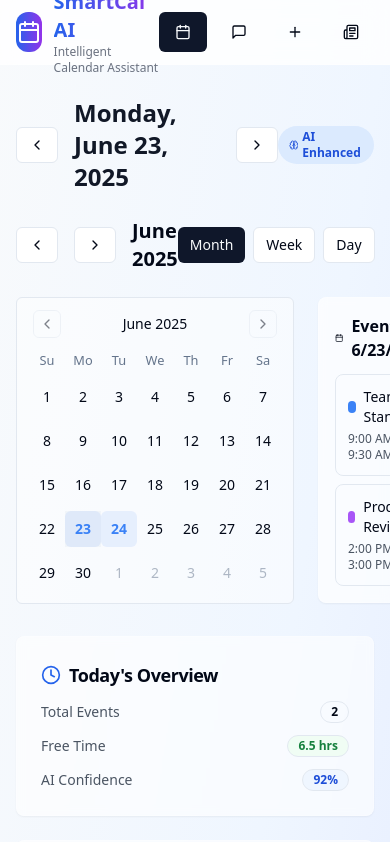
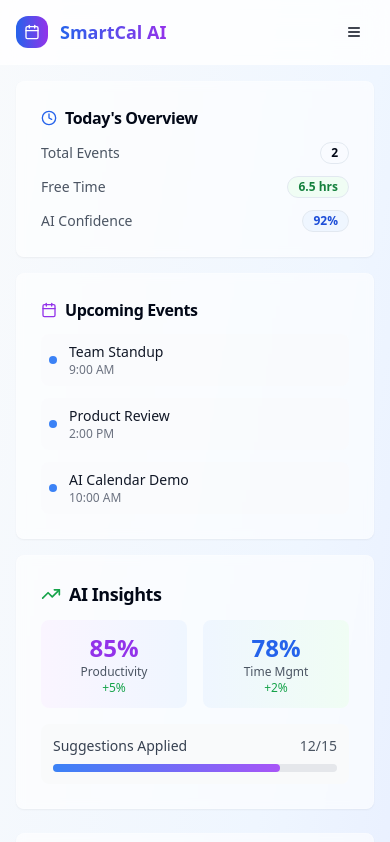
Before and after one commit to kmu2994/smart-calAI, a React (Vite) app: page / in a window 390 px wide. Shown: the top 842 px of the page. Built offline with nearby package versions, Linux system fonts and the light colour scheme.

Commit message:
Fix: Implement responsive design
Adjust layout and components for various screen sizes.

```diff
--- a/src/components/NewsSection.tsx
+++ b/src/components/NewsSection.tsx
@@ -1,4 +1,3 @@
-
 import React, { useState, useEffect } from 'react';
 import { Card, CardContent, CardHeader, CardTitle } from '@/components/ui/card';
 import { Badge } from '@/components/ui/badge';
@@ -118,7 +117,7 @@ const NewsSection = () => {
   return (
     <Card className="bg-white/60 backdrop-blur-sm border-white/20">
       <CardHeader className="pb-3">
-        <div className="flex items-center justify-between">
+        <div className="flex flex-col sm:flex-row sm:items-center justify-between space-y-2 sm:space-y-0">
           <CardTitle className="text-lg flex items-center space-x-2">
             <Newspaper className="w-5 h-5 text-orange-600" />
             <span>Today's News</span>
@@ -128,6 +127,7 @@ const NewsSection = () => {
             size="sm"
             onClick={() => fetchNews(selectedCategory)}
             disabled={loading}
+            className="self-start sm:self-auto"
           >
             <RefreshCw className={`w-4 h-4 ${loading ? 'animate-spin' : ''}`} />
           </Button>
@@ -139,7 +139,7 @@ const NewsSection = () => {
             <Badge
               key={category}
               variant={selectedCategory === category ? "default" : "outline"}
-              className="cursor-pointer capitalize"
+              className="cursor-pointer capitalize text-xs sm:text-sm"
               onClick={() => setSelectedCategory(category)}
             >
               {category}
@@ -163,17 +163,17 @@ const NewsSection = () => {
               className="p-3 rounded-lg border bg-white/50 hover:bg-white/70 transition-colors cursor-pointer"
             >
               <div className="flex items-start justify-between mb-2">
-                <h4 className="text-sm font-medium text-gray-900 line-clamp-2 flex-1">
+                <h4 className="text-sm font-medium text-gray-900 line-clamp-2 flex-1 pr-2">
                   {item.title}
                 </h4>
-                <ExternalLink className="w-3 h-3 text-gray-400 ml-2 flex-shrink-0" />
+                <ExternalLink className="w-3 h-3 text-gray-400 flex-shrink-0" />
               </div>
 
               <p className="text-xs text-gray-600 mb-2 line-clamp-2">
                 {item.summary}
               </p>
 
-              <div className="flex items-center justify-between">
+              <div className="flex flex-col sm:flex-row sm:items-center justify-between space-y-2 sm:space-y-0">
                 <div className="flex items-center space-x-2">
                   <Badge variant="outline" className={`text-xs ${getCategoryColor(item.category)}`}>
                     {item.category}
--- a/src/pages/Index.tsx
+++ b/src/pages/Index.tsx
@@ -1,9 +1,10 @@
 
 import React, { useState, useEffect } from 'react';
-import { Calendar, Clock, MessageSquare, Brain, Settings, Plus, ChevronLeft, ChevronRight, Newspaper, StickyNote } from 'lucide-react';
+import { Calendar, Clock, MessageSquare, Brain, Settings, Plus, ChevronLeft, ChevronRight, Newspaper, StickyNote, Menu } from 'lucide-react';
 import { Card, CardContent, CardHeader, CardTitle } from '@/components/ui/card';
 import { Button } from '@/components/ui/button';
 import { Badge } from '@/components/ui/badge';
+import { Sheet, SheetContent, SheetTrigger } from '@/components/ui/sheet';
 import CalendarView from '@/components/CalendarView';
 import AIAssistant from '@/components/AIAssistant';
 import EventCreator from '@/components/EventCreator';
@@ -14,6 +15,7 @@ import NotesSection from '@/components/NotesSection';
 const Index = () => {
   const [currentView, setCurrentView] = useState('calendar');
   const [currentDate, setCurrentDate] = useState(new Date());
+  const [isMobileMenuOpen, setIsMobileMenuOpen] = useState(false);
   const [events, setEvents] = useState([
     {
       id: '1',
@@ -85,6 +87,66 @@ const Index = () => {
       .slice(0, 3);
   };
 
+  const NavigationButtons = () => (
+    <>
+      <Button
+        variant={currentView === 'calendar' ? 'default' : 'ghost'}
+        onClick={() => {
+          setCurrentView('calendar');
+          setIsMobileMenuOpen(false);
+        }}
+        className="flex items-center space-x-2 justify-start w-full lg:w-auto"
+      >
+        <Calendar className="w-4 h-4" />
+        <span>Calendar</span>
+      </Button>
+      <Button
+        variant={currentView === 'assistant' ? 'default' : 'ghost'}
+        onClick={() => {
+          setCurrentView('assistant');
+          setIsMobileMenuOpen(false);
+        }}
+        className="flex items-center space-x-2 justify-start w-full lg:w-auto"
+      >
+        <MessageSquare className="w-4 h-4" />
+        <span>AI Assistant</span>
+      </Button>
+      <Button
+        variant={currentView === 'create' ? 'default' : 'ghost'}
+        onClick={() => {
+          setCurrentView('create');
+          setIsMobileMenuOpen(false);
+        }}
+        className="flex items-center space-x-2 justify-start w-full lg:w-auto"
+      >
+        <Plus className="w-4 h-4" />
+        <span>Create</span>
+      </Button>
+      <Button
+        variant={currentView === 'news' ? 'default' : 'ghost'}
+        onClick={() => {
+          setCurrentView('news');
+          setIsMobileMenuOpen(false);
+        }}
+        className="flex items-center space-x-2 justify-start w-full lg:w-auto"
+      >
+        <Newspaper className="w-4 h-4" />
+        <span>News</span>
+      </Button>
+      <Button
+        variant={currentView === 'notes' ? 'default' : 'ghost'}
+        onClick={() => {
+          setCurrentView('notes');
+          setIsMobileMenuOpen(false);
+        }}
+        className="flex items-center space-x-2 justify-start w-full lg:w-auto"
+      >
+        <StickyNote className="w-4 h-4" />
+        <span>Notes</span>
+      </Button>
+    </>
+  );
+
   return (
     <div className="min-h-screen bg-gradient-to-br from-slate-50 via-blue-50 to-indigo-100">
       {/* Header */}
@@ -92,71 +154,47 @@ const Index = () => {
         <div className="max-w-7xl mx-auto px-4 sm:px-6 lg:px-8">
           <div className="flex items-center justify-between h-16">
             <div className="flex items-center space-x-3">
-              <div className="w-10 h-10 bg-gradient-to-r from-blue-600 to-purple-600 rounded-xl flex items-center justify-center">
-                <Calendar className="w-6 h-6 text-white" />
+              <div className="w-8 h-8 lg:w-10 lg:h-10 bg-gradient-to-r from-blue-600 to-purple-600 rounded-xl flex items-center justify-center">
+                <Calendar className="w-4 h-4 lg:w-6 lg:h-6 text-white" />
               </div>
               <div>
-                <h1 className="text-xl font-bold bg-gradient-to-r from-blue-600 to-purple-600 bg-clip-text text-transparent">
+                <h1 className="text-lg lg:text-xl font-bold bg-gradient-to-r from-blue-600 to-purple-600 bg-clip-text text-transparent">
                   SmartCal AI
                 </h1>
-                <p className="text-xs text-gray-500">Intelligent Calendar Assistant</p>
+                <p className="text-xs text-gray-500 hidden sm:block">Intelligent Calendar Assistant</p>
               </div>
             </div>
 
-            <nav className="flex items-center space-x-2">
-              <Button
-                variant={currentView === 'calendar' ? 'default' : 'ghost'}
-                onClick={() => setCurrentView('calendar')}
-                className="flex items-center space-x-2"
-              >
-                <Calendar className="w-4 h-4" />
-                <span className="hidden sm:inline">Calendar</span>
-              </Button>
-              <Button
-                variant={currentView === 'assistant' ? 'default' : 'ghost'}
-                onClick={() => setCurrentView('assistant')}
-                className="flex items-center space-x-2"
-              >
-                <MessageSquare className="w-4 h-4" />
-                <span className="hidden sm:inline">AI Assistant</span>
-              </Button>
-              <Button
-                variant={currentView === 'create' ? 'default' : 'ghost'}
-                onClick={() => setCurrentView('create')}
-                className="flex items-center space-x-2"
-              >
-                <Plus className="w-4 h-4" />
-                <span className="hidden sm:inline">Create</span>
-              </Button>
-              <Button
-                variant={currentView === 'news' ? 'default' : 'ghost'}
-                onClick={() => setCurrentView('news')}
-                className="flex items-center space-x-2"
-              >
-                <Newspaper className="w-4 h-4" />
-                <span className="hidden sm:inline">News</span>
-              </Button>
-              <Button
-                variant={currentView === 'notes' ? 'default' : 'ghost'}
-                onClick={() => setCurrentView('notes')}
-                className="flex items-center space-x-2"
-              >
-                <StickyNote className="w-4 h-4" />
-                <span className="hidden sm:inline">Notes</span>
-              </Button>
+            {/* Desktop Navigation */}
+            <nav className="hidden lg:flex items-center space-x-2">
+              <NavigationButtons />
             </nav>
+
+            {/* Mobile Menu */}
+            <Sheet open={isMobileMenuOpen} onOpenChange={setIsMobileMenuOpen}>
+              <SheetTrigger asChild>
+                <Button variant="ghost" size="sm" className="lg:hidden">
+                  <Menu className="w-5 h-5" />
+                </Button>
+              </SheetTrigger>
+              <SheetContent side="right" className="w-64">
+                <div className="flex flex-col space-y-2 mt-6">
+                  <NavigationButtons />
+                </div>
+              </SheetContent>
+            </Sheet>
           </div>
         </div>
       </header>
 
-      <main className="max-w-7xl mx-auto px-4 sm:px-6 lg:px-8 py-8">
-        <div className="grid grid-cols-1 lg:grid-cols-4 gap-8">
+      <main className="max-w-7xl mx-auto px-4 sm:px-6 lg:px-8 py-4 lg:py-8">
+        <div className="grid grid-cols-1 xl:grid-cols-4 gap-4 lg:gap-8">
           {/* Main Content */}
-          <div className="lg:col-span-3">
+          <div className="xl:col-span-3 order-2 xl:order-1">
             {/* Date Navigation - only show for calendar view */}
             {currentView === 'calendar' && (
-              <div className="flex items-center justify-between mb-6">
-                <div className="flex items-center space-x-4">
+              <div className="flex flex-col sm:flex-row sm:items-center justify-between mb-4 lg:mb-6 space-y-2 sm:space-y-0">
+                <div className="flex items-center space-x-2 lg:space-x-4">
                   <Button
                     variant="outline"
                     size="sm"
@@ -165,7 +203,7 @@ const Index = () => {
                   >
                     <ChevronLeft className="w-4 h-4" />
                   </Button>
-                  <h2 className="text-2xl font-bold text-gray-900">
+                  <h2 className="text-lg lg:text-2xl font-bold text-gray-900 text-center sm:text-left">
                     {formatDate(currentDate)}
                   </h2>
                   <Button
@@ -177,7 +215,7 @@ const Index = () => {
                     <ChevronRight className="w-4 h-4" />
                   </Button>
                 </div>
-                <Badge variant="secondary" className="bg-blue-100 text-blue-700">
+                <Badge variant="secondary" className="bg-blue-100 text-blue-700 self-center sm:self-auto">
                   <Brain className="w-3 h-3 mr-1" />
                   AI Enhanced
                 </Badge>
@@ -212,12 +250,12 @@ const Index = () => {
           </div>
 
           {/* Sidebar */}
-          <div className="space-y-6">
+          <div className="space-y-4 lg:space-y-6 order-1 xl:order-2">
             {/* Quick Stats */}
             <Card className="bg-white/60 backdrop-blur-sm border-white/20">
               <CardHeader className="pb-3">
-                <CardTitle className="text-lg flex items-center space-x-2">
-                  <Clock className="w-5 h-5 text-blue-600" />
+                <CardTitle className="text-base lg:text-lg flex items-center space-x-2">
+                  <Clock className="w-4 h-4 lg:w-5 lg:h-5 text-blue-600" />
                   <span>Today's Overview</span>
                 </CardTitle>
               </CardHeader>
@@ -238,24 +276,26 @@ const Index = () => {
             </Card>
 
             {/* Smart Suggestions */}
-            <SmartSuggestions
-              events={events}
-              currentDate={currentDate}
-              onAddEvent={addEvent}
-            />
+            <div className="hidden lg:block">
+              <SmartSuggestions
+                events={events}
+                currentDate={currentDate}
+                onAddEvent={addEvent}
+              />
+            </div>
 
             {/* Upcoming Events */}
             <Card className="bg-white/60 backdrop-blur-sm border-white/20">
               <CardHeader className="pb-3">
-                <CardTitle className="text-lg flex items-center space-x-2">
-                  <Calendar className="w-5 h-5 text-purple-600" />
+                <CardTitle className="text-base lg:text-lg flex items-center space-x-2">
+                  <Calendar className="w-4 h-4 lg:w-5 lg:h-5 text-purple-600" />
                   <span>Upcoming Events</span>
                 </CardTitle>
               </CardHeader>
               <CardContent className="space-y-3">
                 {getUpcomingEvents().map(event => (
                   <div key={event.id} className="flex items-center space-x-3 p-2 rounded-lg bg-gray-50/50">
-                    <div className="w-2 h-2 bg-blue-500 rounded-full"></div>
+                    <div className="w-2 h-2 bg-blue-500 rounded-full flex-shrink-0"></div>
                     <div className="flex-1 min-w-0">
                       <p className="text-sm font-medium text-gray-900 truncate">
                         {event.title}
@@ -271,6 +311,15 @@ const Index = () => {
                 ))}
               </CardContent>
             </Card>
+
+            {/* Mobile Smart Suggestions */}
+            <div className="lg:hidden">
+              <SmartSuggestions
+                events={events}
+                currentDate={currentDate}
+                onAddEvent={addEvent}
+              />
+            </div>
           </div>
         </div>
       </main>
```
